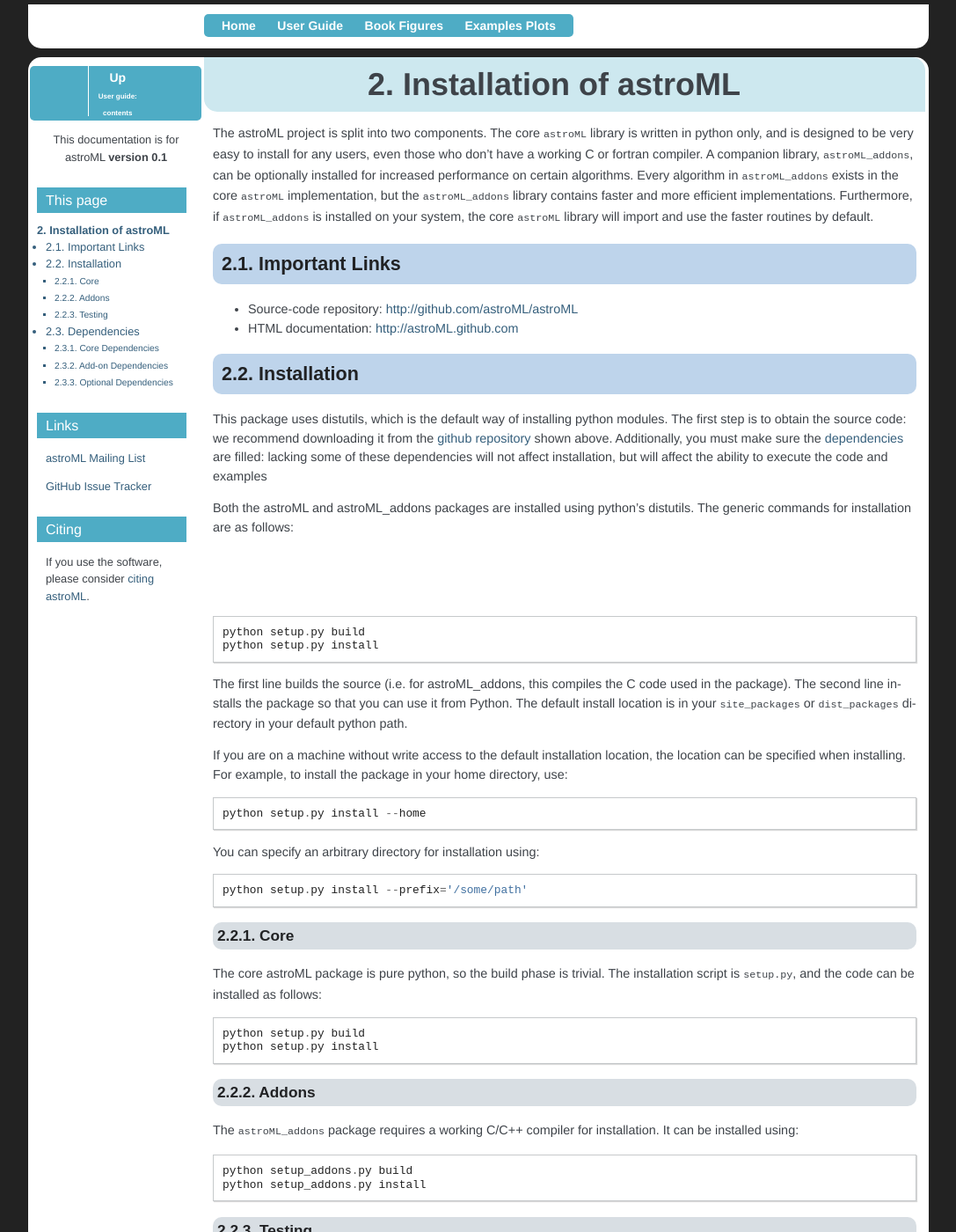
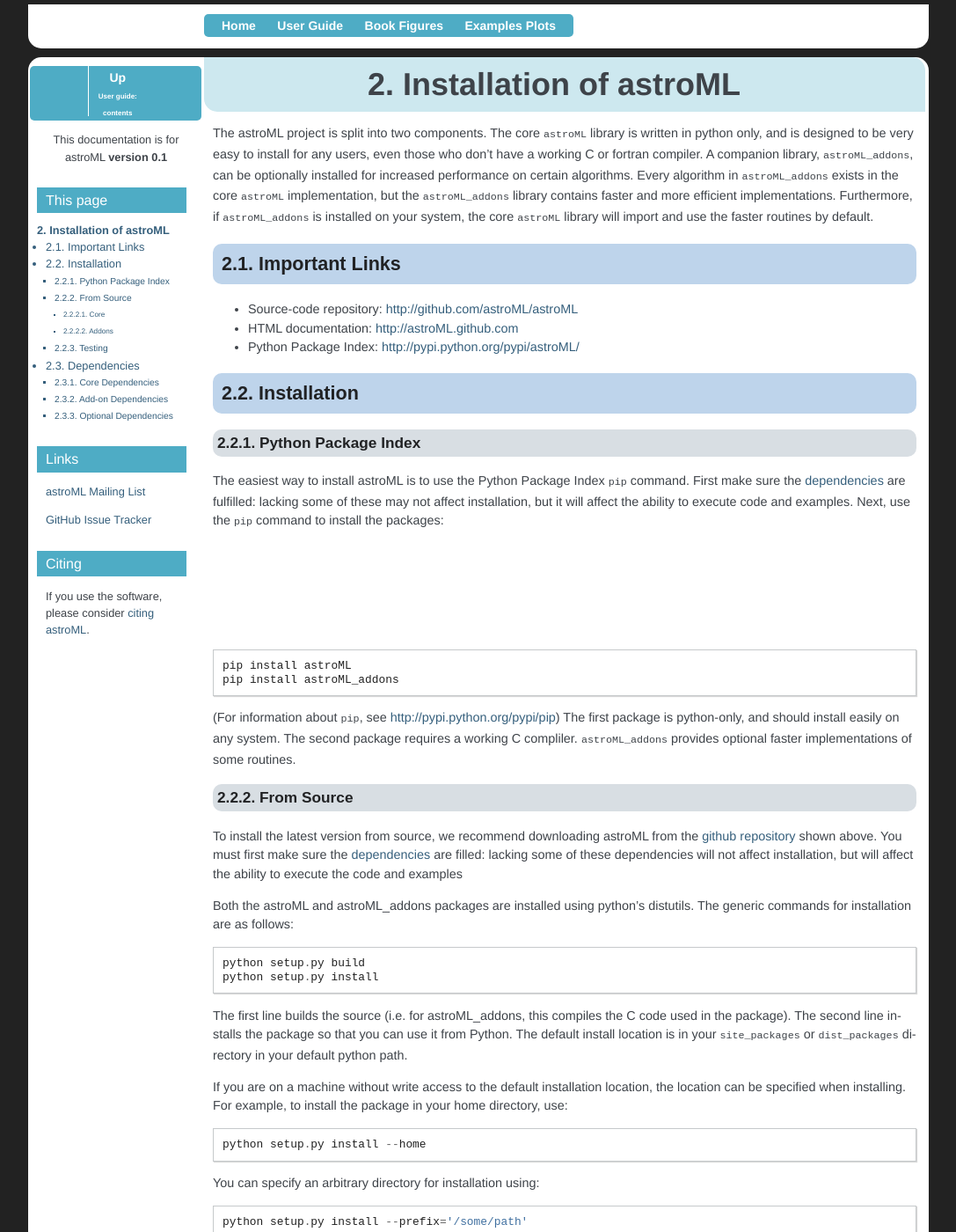
Before and after one commit to astroML/astroML, a Sphinx documentation site: the page built from doc/user_guide/installation.rst, in a window 1280 px wide and 1400 px high. Shown: the whole window at 88% size, without its empty margins (96-1183 px from the left). Built offline with Sphinx 7.4.7, drawn with Linux system fonts in a browser that asks for light colours; formulas are drawn with MathJax 3; pages that are not in the unit, such as notebooks, are missing from menus; comment, search, counter and statistics services are not loaded.

Commit message:
change doc to reflect pip

```diff
--- a/doc/index.rst
+++ b/doc/index.rst
@@ -83,9 +83,9 @@
 
  .. sidebar:: Download
 
-    * Source code: `github <https://github.com/astroML/astroML>`_
+    * Released Versions: `Python Package Index http://pypi.python.org/pypi/astroML/`_
 
-    * Source tarball: :download:`astroML_0.1.tgz <_static/astroML_0.1.tgz>`
+    * Bleeding-edge Source: `github <https://github.com/astroML/astroML>`_
 
 .. sectionauthor:: Jake Vanderplas <vanderplas@astro.washington.edu>
 
--- a/doc/user_guide/installation.rst
+++ b/doc/user_guide/installation.rst
@@ -19,16 +19,34 @@
 ---------------
 - Source-code repository: http://github.com/astroML/astroML
 - HTML documentation: http://astroML.github.com
+- Python Package Index: http://pypi.python.org/pypi/astroML/
 
 
 Installation
 ------------
 
-This package uses distutils, which is the default way of installing python
-modules.  The first step is to obtain the source code: we recommend
-downloading it from the
+Python Package Index
+~~~~~~~~~~~~~~~~~~~~
+The easiest way to install astroML is to use the Python Package Index ``pip``
+command.  First make sure the :ref:`dependencies <astroML_dependencies>`
+are fulfilled: lacking some of these may not affect installation, but it
+will affect the ability to execute code and examples.  Next, use the ``pip``
+command to install the packages::
+
+  pip install astroML
+  pip install astroML_addons
+
+(For information about ``pip``, see http://pypi.python.org/pypi/pip)
+The first package is python-only, and should install easily on any system.  The
+second package requires a working C compliler.  ``astroML_addons`` provides
+optional faster implementations of some routines.
+
+From Source
+~~~~~~~~~~~
+To install the latest version from source, we recommend downloading astroML
+from the
 `github repository <http://github.com/astroML/astroML>`_ shown above.
-Additionally, you must make sure the :ref:`dependencies <astroML_dependencies>`
+You must first make sure the :ref:`dependencies <astroML_dependencies>`
 are filled: lacking some
 of these dependencies will not affect installation, but will affect the
 ability to execute the code and examples
@@ -57,7 +75,7 @@
 
 
 Core
-~~~~
+++++
 The core astroML package is pure python, so the build phase is trivial.  The
 installation script is ``setup.py``, and the code can be installed as follows::
 
@@ -66,7 +84,7 @@
 
 
 Addons
-~~~~~~
+++++++
 The ``astroML_addons`` package requires a working C/C++ compiler for
 installation.  It can be installed using::
 
```
